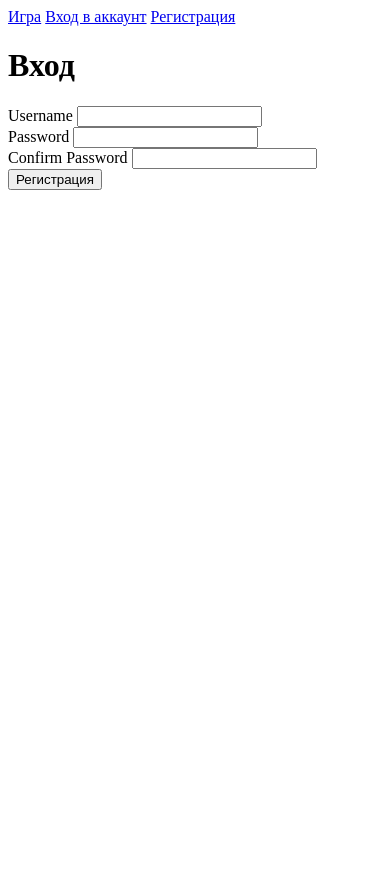
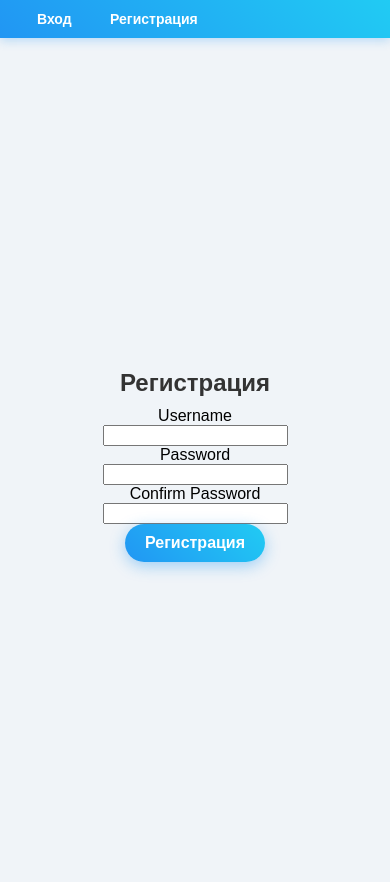
Before and after one commit to ExShare074/Project_on_Host, a Flask app: page /register in a window 390 px wide. Before the commit the page ends 190 px from the top, so only its background shows below. Run offline with Flask 3, Linux system fonts and the light colour scheme.

Commit message:
add new code

```diff
--- a/app/__init__.py
+++ b/app/__init__.py
@@ -7,11 +7,7 @@ app = Flask(__name__)
 app.config['SECRET_KEY'] = 'my secret key'
 app.config['SQLALCHEMY_DATABASE_URI'] = 'sqlite:///site.db'
 
-
 db = SQLAlchemy(app)
 bcrypt = Bcrypt(app)
 login_manager = LoginManager(app)
 login_manager.login_view = 'login'
-
-
-from app import routes, models
--- a/app/routes.py
+++ b/app/routes.py
@@ -16,7 +16,7 @@ def register():
     form = RegistrationForm()
     if form.validate_on_submit():
         hashed_password = bcrypt.generate_password_hash(form.password.data).decode('utf-8')
-        user = User(username=form.username, password=hashed_password)
+        user = User(username=form.username.data, password=hashed_password)
         db.session.add(user)
         db.session.commit()
         flash('Вы зарегистрированы!', 'success')
@@ -30,11 +30,11 @@ def login():
     form = LoginForm()
     if form.validate_on_submit():
         user = User.query.filter_by(username=form.username.data).first()
-    if user and bcrypt.generate_password_hash(user.password, form.password.data):
-        login_user(user)
-        return redirect(url_for('index'))
-    else:
-        flash('Неверное имя пользователя или пароль', 'danger')
+        if user and bcrypt.check_password_hash(user.password, form.password.data):
+            login_user(user)
+            return redirect(url_for('index'))
+        else:
+            flash('Неверное имя пользователя или пароль', 'danger')
     return render_template('login.html', form=form)
 
 @app.route('/logout', methods=['GET', 'POST'])
@@ -48,3 +48,11 @@ def click():
     current_user.clicks += 1
     db.session.commit()
     return redirect(url_for('index'))
+
+@app.route('/reset')
+@login_required
+def reset():
+    current_user.clicks = 0
+    db.session.commit()
+    flash('Счетчик сброшен!', 'success')
+    return redirect(url_for('index'))
--- /dev/null
+++ b/app/static/style.css
@@ -0,0 +1,99 @@
+body {
+    margin: 0;
+    font-family: Arial, sans-serif;
+    background-color: #f0f4f8;
+}
+
+.clicker-container {
+    display: flex;
+    flex-direction: column;
+    align-items: center;
+    justify-content: center;
+    min-height: 100vh;
+    text-align: center;
+}
+
+nav {
+    background: linear-gradient(45deg, #2196F3, #21CBF3);
+    padding: 10px 20px;
+    box-shadow: 0 2px 10px rgba(33, 150, 243, 0.3);
+}
+
+nav a {
+    color: white;
+    text-decoration: none;
+    font-weight: bold;
+    padding: 10px 15px;
+    margin: 0 5px;
+    border-radius: 20px;
+    transition: all 0.3s ease;
+}
+
+nav a:hover {
+    background-color: #1976D2;
+    box-shadow: 0 2px 8px rgba(33, 150, 243, 0.4);
+}
+
+.clicker-button {
+    padding: 15px 30px;
+    font-size: 18px;
+    font-weight: bold;
+    color: white;
+    background: linear-gradient(45deg, #2196F3, #21CBF3);
+    border: none;
+    border-radius: 25px;
+    box-shadow: 0 4px 15px rgba(33, 150, 243, 0.4);
+    cursor: pointer;
+    transition: all 0.3s ease;
+}
+
+.clicker-button:hover {
+    background: linear-gradient(45deg, #1976D2, #00B7D4);
+    box-shadow: 0 6px 20px rgba(33, 150, 243, 0.6);
+    transform: translateY(-2px);
+}
+
+.clicker-button:active {
+    transform: translateY(1px);
+    box-shadow: 0 2px 10px rgba(33, 150, 243, 0.3);
+}
+
+h2, p {
+    color: #333;
+    margin: 10px 0;
+}
+
+.flash-message {
+    padding: 10px 20px;
+    margin: 10px auto;
+    max-width: 600px;
+    border-radius: 10px;
+    font-weight: bold;
+    text-align: center;
+}
+
+.flash-message.success {
+    background-color: #e1f5fe;
+    color: #0277BD;
+    border: 1px solid #4FC3F7;
+}
+
+.flash-message.danger {
+    background-color: #ffebee;
+    color: #c62828;
+    border: 1px solid #ef5350;
+}
+
+@media (max-width: 600px) {
+    .clicker-button {
+        padding: 10px 20px;
+        font-size: 16px;
+    }
+    h2 {
+        font-size: 1.5em;
+    }
+    nav a {
+        padding: 8px 12px;
+        font-size: 14px;
+    }
+}
--- a/app/templates/base.html
+++ b/app/templates/base.html
@@ -1,32 +1,28 @@
 <!DOCTYPE html>
-<html lang="en">
+<html>
 <head>
-    <meta charset="UTF-8">
-    <title>Title</title>
+    <title>Clicker App</title>
+    <link rel="stylesheet" href="{{ url_for('static', filename='style.css') }}">
 </head>
 <body>
     <nav>
-    <a href='{{ url_for("index") }}'>Игра</a>
         {% if current_user.is_authenticated %}
-        <a href='{{ url_for("logout") }}'>Выход из аккаунта</a>
+            <a href="{{ url_for('index') }}">Главная</a>
+            <a href="{{ url_for('reset') }}">Сбросить счетчик</a>
+            <a href="{{ url_for('logout') }}">Выйти</a>
         {% else %}
-    <a href='{{ url_for("login") }}'>Вход в аккаунт</a>
-    <a href='{{ url_for("register") }}'>Регистрация</a>
+            <a href="{{ url_for('login') }}">Вход</a>
+            <a href="{{ url_for('register') }}">Регистрация</a>
         {% endif %}
     </nav>
-<div>
-    {% with messages = get_flashed_messages(with_categories=True) %}
+    {% with messages = get_flashed_messages(with_categories=true) %}
         {% if messages %}
             {% for category, message in messages %}
-                <div class="alert alert-{{ category }}"></div>
+                <div class="flash-message {{ category }}">{{ message }}</div>
             {% endfor %}
         {% endif %}
     {% endwith %}
-</div>
     {% block content %}
-
     {% endblock %}
-
-
 </body>
 </html>
--- a/app/templates/register.html
+++ b/app/templates/register.html
@@ -1,22 +1,33 @@
 {% extends "base.html" %}
 {% block content %}
-    <h1>Вход</h1>
-    <form method="POST" action="{{ url_for('login.html')}}">
+<div class="clicker-container">
+    <h2>Регистрация</h2>
+    <form method="POST" action="{{ url_for('register') }}">
         {{ form.hidden_tag() }}
         <div>
-            {{ form.username.label }}
-            {{ form.username }}
+            {{ form.username.label }}<br>
+            {{ form.username() }}<br>
+            {% for error in form.username.errors %}
+                <span class="error">{{ error }}</span><br>
+            {% endfor %}
         </div>
         <div>
-            {{ form.password.label }}
-            {{ form.password }}
-        </div>
-         <div>
-            {{ form.confirm_password.label }}
-            {{ form.confirm_password }}
+            {{ form.password.label }}<br>
+            {{ form.password() }}<br>
+            {% for error in form.password.errors %}
+                <span class="error">{{ error }}</span><br>
+            {% endfor %}
         </div>
         <div>
-            {{ form.submit }}
+            {{ form.confirm_password.label }}<br>
+            {{ form.confirm_password() }}<br>
+            {% for error in form.confirm_password.errors %}
+                <span class="error">{{ error }}</span><br>
+            {% endfor %}
+        </div>
+        <div>
+            {{ form.submit(class="clicker-button") }}
         </div>
     </form>
+</div>
 {% endblock %}
--- a/main.py
+++ b/main.py
@@ -1,8 +1,8 @@
 from app import app, db
-from app.models import User
+from app import routes, models
 
 with app.app_context():
     db.create_all()
 
-if __name__ == '__main__':
-    app.run(debug=True)
+if __name__ == "__main__":
+    app.run()
```
Also changed, not shown: app/templates/index.html (+6 -4 lines), app/templates/login.html (+15 -7 lines). Lines whose indentation alone changed are shown as unchanged.
